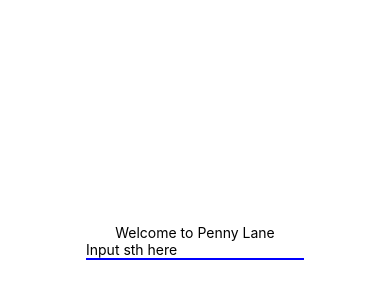
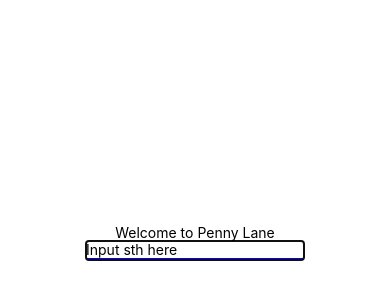
Before and after one commit to 1v17/5520project, a React Native app: screen / in a window 390 px wide. Shown: the part 180-480 px from the top of the page. Built offline with nearby package versions, Linux system fonts and the light colour scheme.

Commit message:
Add focus feature on input

```diff
--- a/App.js
+++ b/App.js
@@ -12,7 +12,7 @@ export default function App() {
 
       <StatusBar style="auto" />
       <Header name={appName}/>
-      <Input />
+      <Input autoFocus={true}/>
       {/* <Text>{text}</Text> */}
 
     </View>
--- a/components/Input.js
+++ b/components/Input.js
@@ -1,19 +1,35 @@
 import { StyleSheet, Text, TextInput, View } from 'react-native'
 import React from 'react'
-import { useState } from 'react';
+import { useState, useRef, useEffect } from 'react';
 
-export default function Input() {
+
+export default function Input({autoFocus}) {
     const [text, setText] = useState("");
-  return (
-    <TextInput placeholder="Input sth here"
-        keyboardType='default'
-        style={{borderBottomColor: "blue", borderBottomWidth: 2}}
-        value={text}
-        onChangeText={function (changedText) { // alternative: use arrow function
-          // console.log(changedText);
-          setText(changedText);  // don't just call the function here
-        }}/>
-  )
+    const inputRef = useRef(null);
+    const [characterCount, setCharacterCount] = useState(0);
+
+    useEffect(() => {
+        if (autoFocus) {
+            inputRef.current.focus();
+        }
+        setCharacterCount(text.length);
+    }, [autoFocus, text]);
+
+    return (
+        <>
+            <TextInput
+                ref={inputRef}
+                placeholder="Input sth here"
+                keyboardType='default'
+                style={{borderBottomColor: "blue", borderBottomWidth: 2}}
+                value={text}
+                onChangeText={function (changedText) {
+                    setText(changedText);
+                }}
+            />
+            {text.length > 0 && autoFocus && <Text>{characterCount}</Text>}
+        </>
+    )
 }
 
 const styles = StyleSheet.create({})
```
